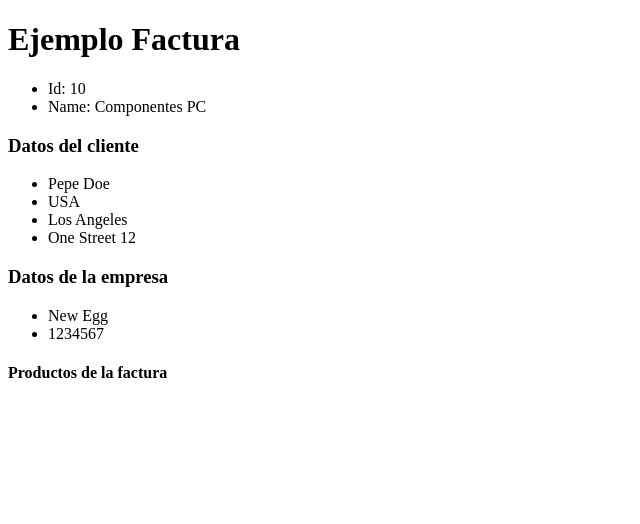
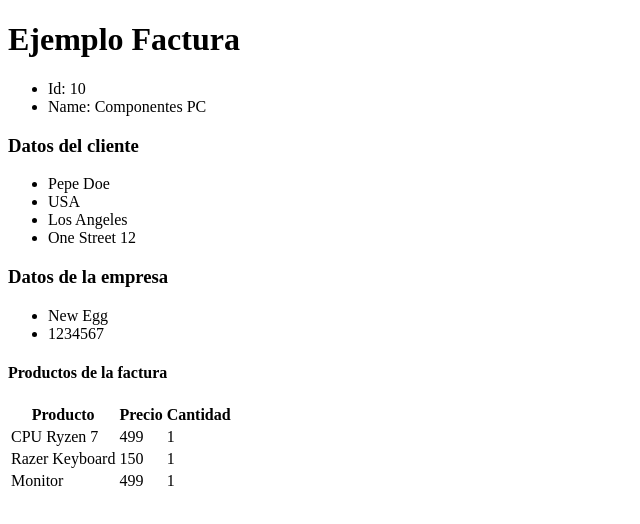
Before and after one commit to nalcota/proyectoFactura, a React (Vite) app: page / in a window 1280 px wide. Shown: the top 524 px of the page, without its empty margins (0-640 px from the left). Built offline with nearby package versions, Linux system fonts and the light colour scheme.

Commit message:
Maquetando los datos del componente InvoiceApp ( items )

```diff
--- a/src/components/InvoiceApp.jsx
+++ b/src/components/InvoiceApp.jsx
@@ -29,6 +29,27 @@
         </ul>
 
         <h4> Productos de la factura </h4>
+        <table>
+            <thead>
+                <tr>
+                <th>Producto</th>
+                <th>Precio</th>
+                <th>Cantidad</th>
+                </tr>
+
+            </thead>
+            <tbody>
+                { items.map(({id, product, price, quantity}) => (
+                <tr key={id}>
+                    <td>{product}</td>
+                    <td>{price}</td>
+                    <td>{quantity}</td>
+                </tr>
+
+                    ))}
+
+            </tbody>
+        </table>
         </>
     )
 }
--- a/src/data/invoice.js
+++ b/src/data/invoice.js
@@ -17,17 +17,20 @@
     },
     items: [
         {
+            id: 1,
             product: 'CPU Ryzen 7',
             price: 499,
             quantity: 1,
         },
         {
+            id: 2,
             product: 'Razer Keyboard',
             price: 150,
             quantity: 1,
 
         },
         {
+            id: 3,
             product: 'Monitor',
             price: 499,
             quantity: 1,
```
